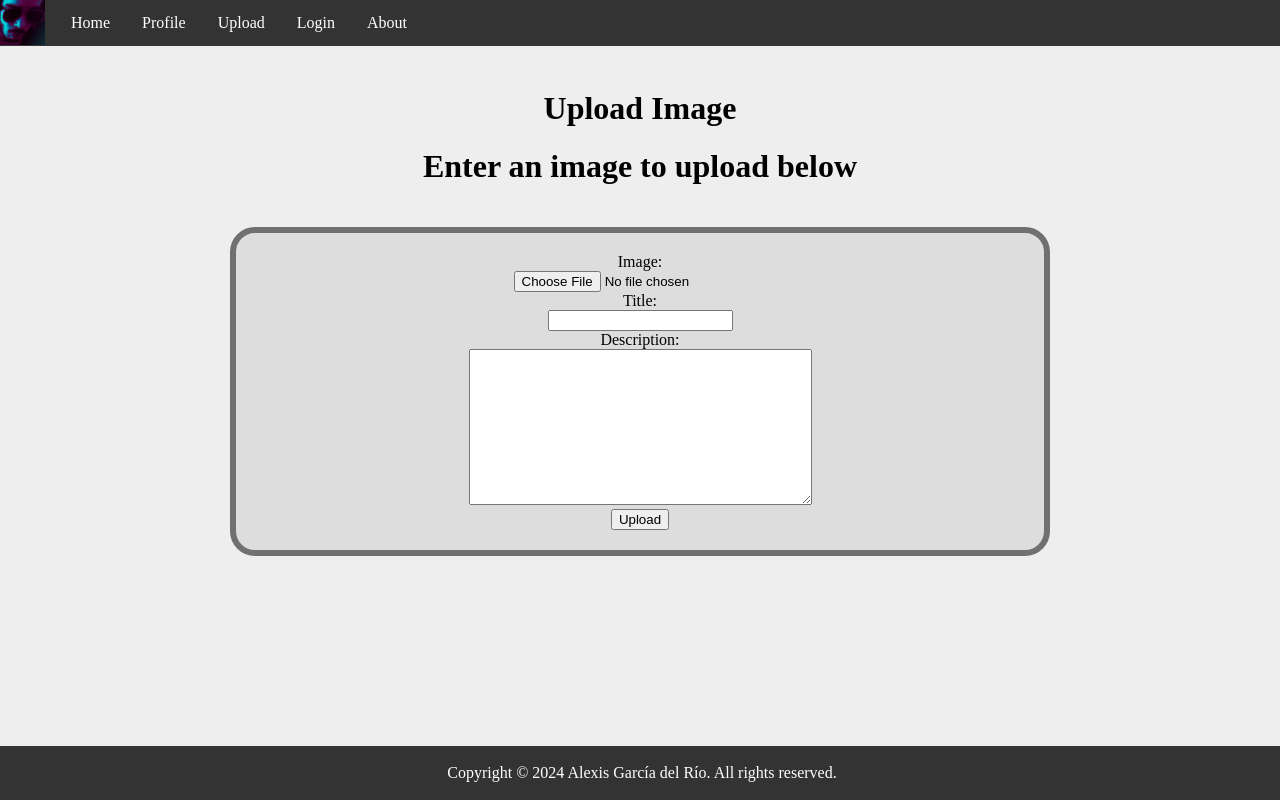
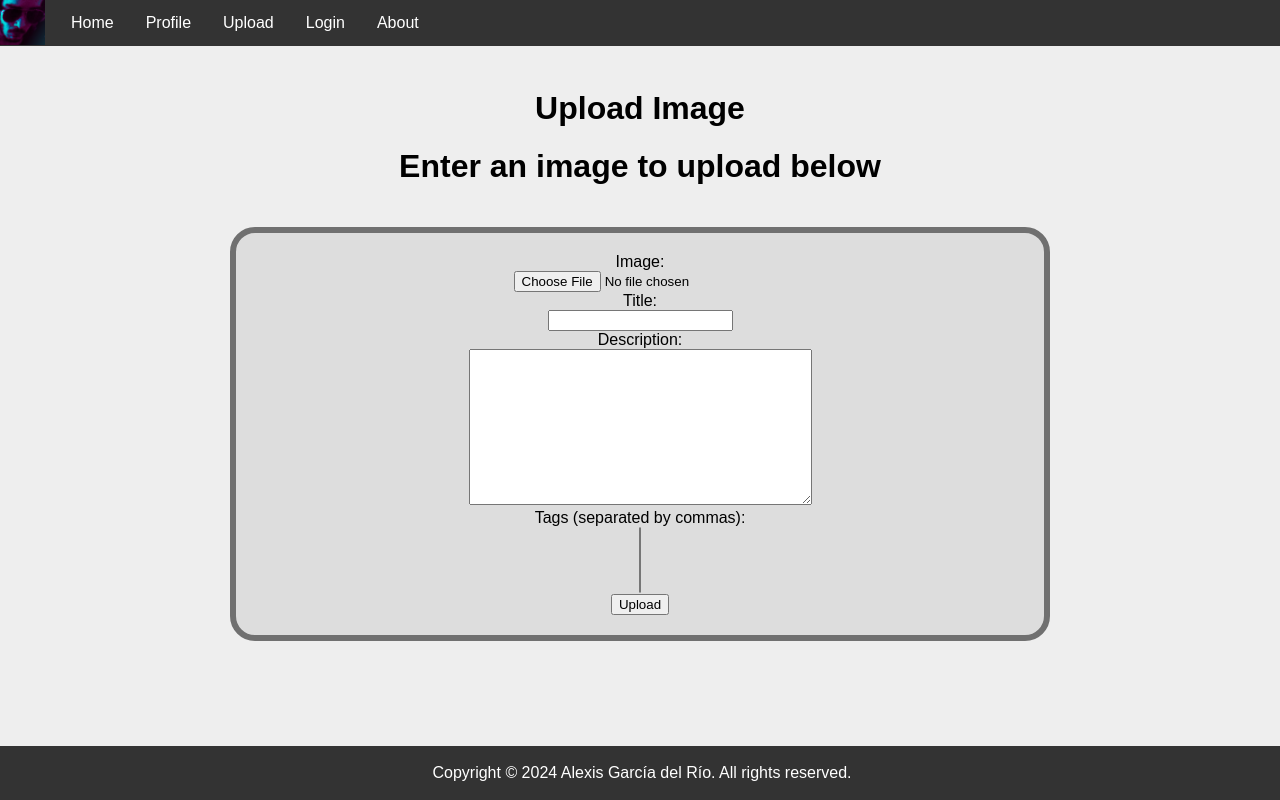
Before and after one commit to z3vr4/Django_Image_Gallery, a Django app: page /upload/ in a window 1280 px wide. Run offline with Django 4.2, Linux system fonts and the light colour scheme; a user stored in the database is signed in; data that the repository does not hold is empty; parts of the project's set-up code (start-up, migrations or seed data) failed here and were passed over.

Commit message:
Developing image tag functionality

```diff
--- a/Photoblock/PhotoApp/forms.py
+++ b/Photoblock/PhotoApp/forms.py
@@ -4,7 +4,7 @@
 class ImageSubmissionForm(forms.ModelForm):
     class Meta:
         model = ImageSubmission
-        fields = ['image', 'title' ,'description']
+        fields = ['image', 'title' ,'description','tags']
 
 class UserProfileForm(forms.ModelForm):
     class Meta:
--- a/Photoblock/PhotoApp/models.py
+++ b/Photoblock/PhotoApp/models.py
@@ -14,9 +14,15 @@
     creation_date = models.DateTimeField(auto_now_add=True)
     description = models.TextField()
     title = models.CharField(max_length=120, blank=True)
+    tags = models.ManyToManyField('ImageTag', related_name='image_submissions')
 
 class Comment(models.Model):
     user = models.ForeignKey(UserProfile, on_delete=models.CASCADE)
     image_submission = models.ForeignKey(ImageSubmission, on_delete=models.CASCADE)
     date = models.DateTimeField(auto_now_add=True)
     text = models.TextField()
+
+class ImageTag(models.Model):
+    display_tag = models.CharField(max_length=100, unique=True)  # tag name with spaces
+    backend_tag = models.CharField(max_length=100, unique=True)  # backend purpose tag name (nospaces)
+    image_submissions = models.ManyToManyField('ImageSubmission', related_name='tags')
--- a/Photoblock/PhotoApp/templates/PhotoApp/base.html
+++ b/Photoblock/PhotoApp/templates/PhotoApp/base.html
@@ -13,7 +13,8 @@
             background-color: #eeeeee;
         }
         body{
-            margin: 0
+            margin: 0;
+            font-family: sans-serif;
         }
         li{
             list-style: none;
--- a/Photoblock/PhotoApp/templates/PhotoApp/upload.html
+++ b/Photoblock/PhotoApp/templates/PhotoApp/upload.html
@@ -17,6 +17,8 @@
                         {{ form.title }}<br>
                         <label for="id_description">Description:</label><br>
                         {{ form.description }}<br>
+                        <label for="id_tags">Tags (separated by commas):</label><br>
+                        {{ form.tags }}<br>
                     <div class="form-group">
                         <button type="submit">Upload</button>
                     </div>
--- a/Photoblock/PhotoApp/views.py
+++ b/Photoblock/PhotoApp/views.py
@@ -1,10 +1,10 @@
-from django.shortcuts import render, redirect, get_object_or_404
+from django.shortcuts import render, redirect, get_object_or_404, get_or_create
 from django.http import HttpResponse
 from django.contrib.auth import login, authenticate
 from django.contrib.auth.forms import UserCreationForm
 from .forms import ImageSubmissionForm, UserProfileForm, CommentForm
 from django.contrib.auth.views import LoginView
-from .models import UserProfile, ImageSubmission, Comment
+from .models import *
 from django.contrib.auth.decorators import login_required
 
 # MAIN GRID OF STUFF
@@ -34,6 +34,23 @@
             if request.user.is_authenticated:
                 image_submission.user = request.user.userprofile
             image_submission.save()
+
+
+# This part might need future debugging
+            tags_str = form.cleaned_data.get('tags', '')
+            tags = [tag.strip().lower() for tag in tags_str.split(',') if tag.strip()]
+            for tag_name in tags:
+                # Normalize the tag name (remove spaces)
+                backend_tag_name = tag_name.replace(' ', '').lower()
+
+                # Create or retrieve the ImageTag instance
+                tag, created = ImageTag.objects.get_or_create(
+                    display_tag=tag_name,
+                    backend_tag=backend_tag_name
+                )
+
+                # Add the tag to the image submission
+                image_submission.tags.add(tag)
             return redirect('afterupload_view')  # Redirect to your success view
     else:
         form = ImageSubmissionForm()
```
